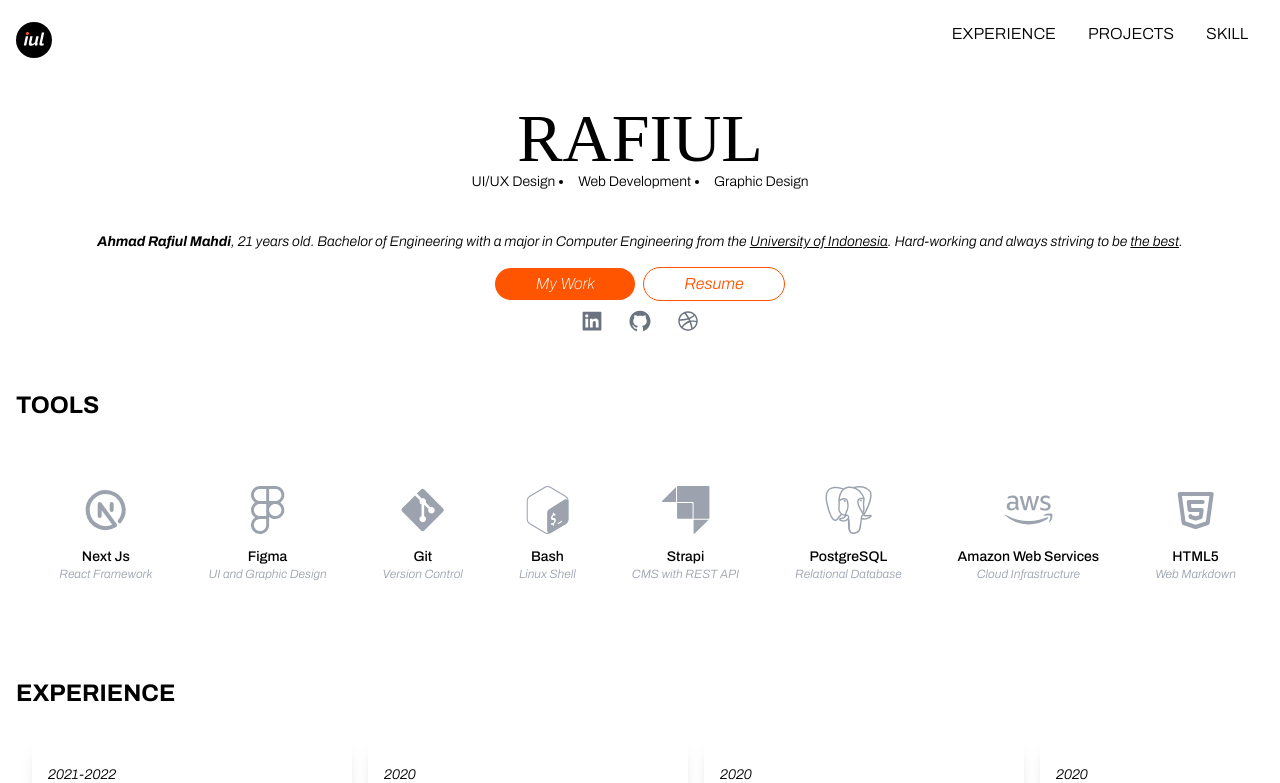
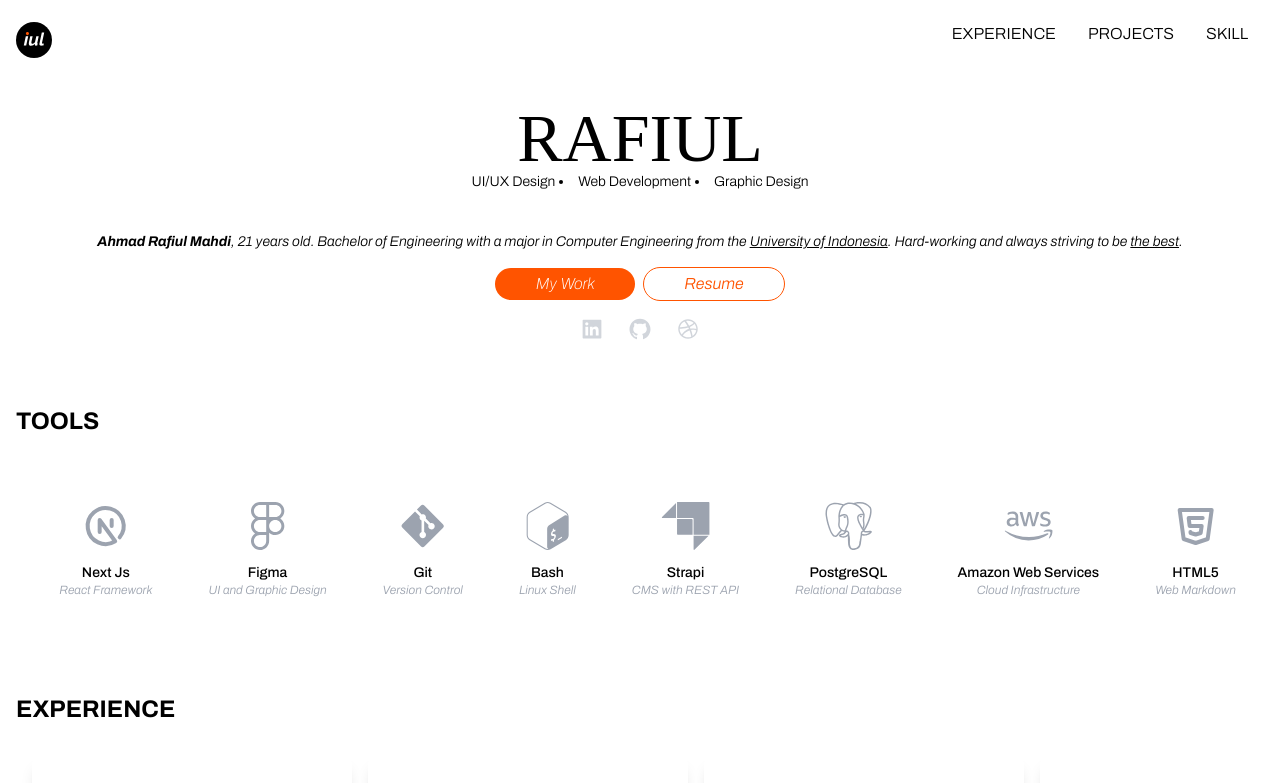
Before and after one commit to RafiulM/rafiulm.com, a Next.js app: page / in a window 1280 px wide. Shown: the top 783 px of the page. Built offline with nearby package versions, Linux system fonts and the light colour scheme; a web font is replaced by a local one.

Commit message:
social media fixes and links

```diff
--- a/components/Hero.jsx
+++ b/components/Hero.jsx
@@ -32,15 +32,39 @@ function Hero() {
         <ButtonRound link="#projects">My Work</ButtonRound>
         <ButtonRoundOutline link="#resume">Resume</ButtonRoundOutline>
       </div>
-      <div className="flex items-center justify-center gap-6 my-2">
-        <a>
-          <AiFillLinkedin className="text-gray-500" size={24} />
+      <div className="flex items-center justify-center gap-6 my-4">
+        <a
+          href="https://www.linkedin.com/in/rafiulm/"
+          target="_blank"
+          rel="noreferrer"
+          title="My LinkedIn Profile"
+          className="cursor-pointer"
+        >
+          <AiFillLinkedin
+            className="text-gray-300 hover:text-black"
+            size={24}
+          />
         </a>
-        <a>
-          <AiFillGithub className="text-gray-500" size={24} />
+        <a
+          href="https://github.com/RafiulM"
+          target="_blank"
+          rel="noreferrer"
+          title="My Code Repositories"
+          className="cursor-pointer"
+        >
+          <AiFillGithub className="text-gray-300 hover:text-black" size={24} />
         </a>
-        <a>
-          <AiOutlineDribbble className="text-gray-500" size={24} />
+        <a
+          href="https://dribbble.com/Rafiul_M/collections"
+          target="_blank"
+          rel="noreferrer"
+          title="My Designs"
+          className="cursor-pointer"
+        >
+          <AiOutlineDribbble
+            className="text-gray-300 hover:text-black"
+            size={24}
+          />
         </a>
       </div>
     </Layout>
```
